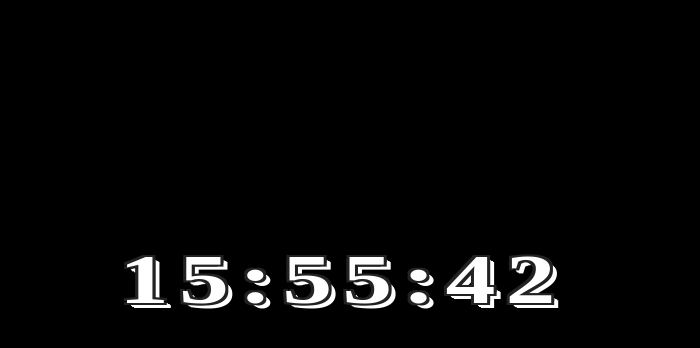
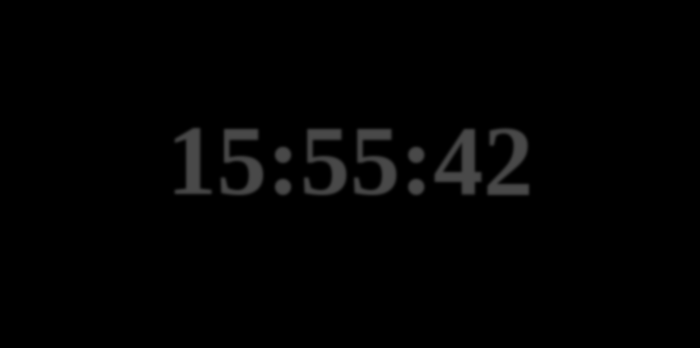
Before and after one commit to GerardKill/electron-clock, an Electron app: page index.html in a window 700 px wide. Drawn offline with Linux system fonts and the light colour scheme.

Commit message:
text modify

```diff
--- a/css/main.css
+++ b/css/main.css
@@ -5,28 +5,30 @@ body{
 }
 
 .clock{
-	position: absolute;
-    top: 30%;
-    left: 17%;
+	margin: 0 auto;
 }
 
 #time{
 	font-size: 100px;
-    color: #fff;
-  	font-family: Arvo;
   	font-weight: bold;
-  	text-shadow:
-    -3px -3px 0 #222,
-    3px -3px 0 #222,
-    -3px 3px 0 #222,
-    3px 3px 0 #222,
-    4px 4px 0 #fff,
-    5px 5px 0 #fff,
-    6px 6px 0 #fff,
-    7px 7px 0 #fff;
-  	line-height: 0.8em;
-  	letter-spacing: 0.1em;
-  	transform: scaleY(0.7);
-  	margin:0;
   	text-align: center;
+  	color: transparent;
+  	text-shadow: rgba(255,255,255,0.5) 0px 3px 3px;
+  	animation-name: flash;
+    animation-duration: 9s;
+    animation-timing-function: cubic-bezier(.26, 1, .93, .11);
+    animation-iteration-count: infinite;
 }
+
+@keyframes flash {
+  from,
+  50%,
+  to {
+    opacity: 1;
+  }
+
+  25%,
+  75% {
+    opacity: 0;
+  }
+}
--- a/index.html
+++ b/index.html
@@ -11,6 +11,7 @@
 		<div class="clock">
 			<p id="time"> </p>
 		</div>
+		<div class="progress"></div>
 
 
 
```
